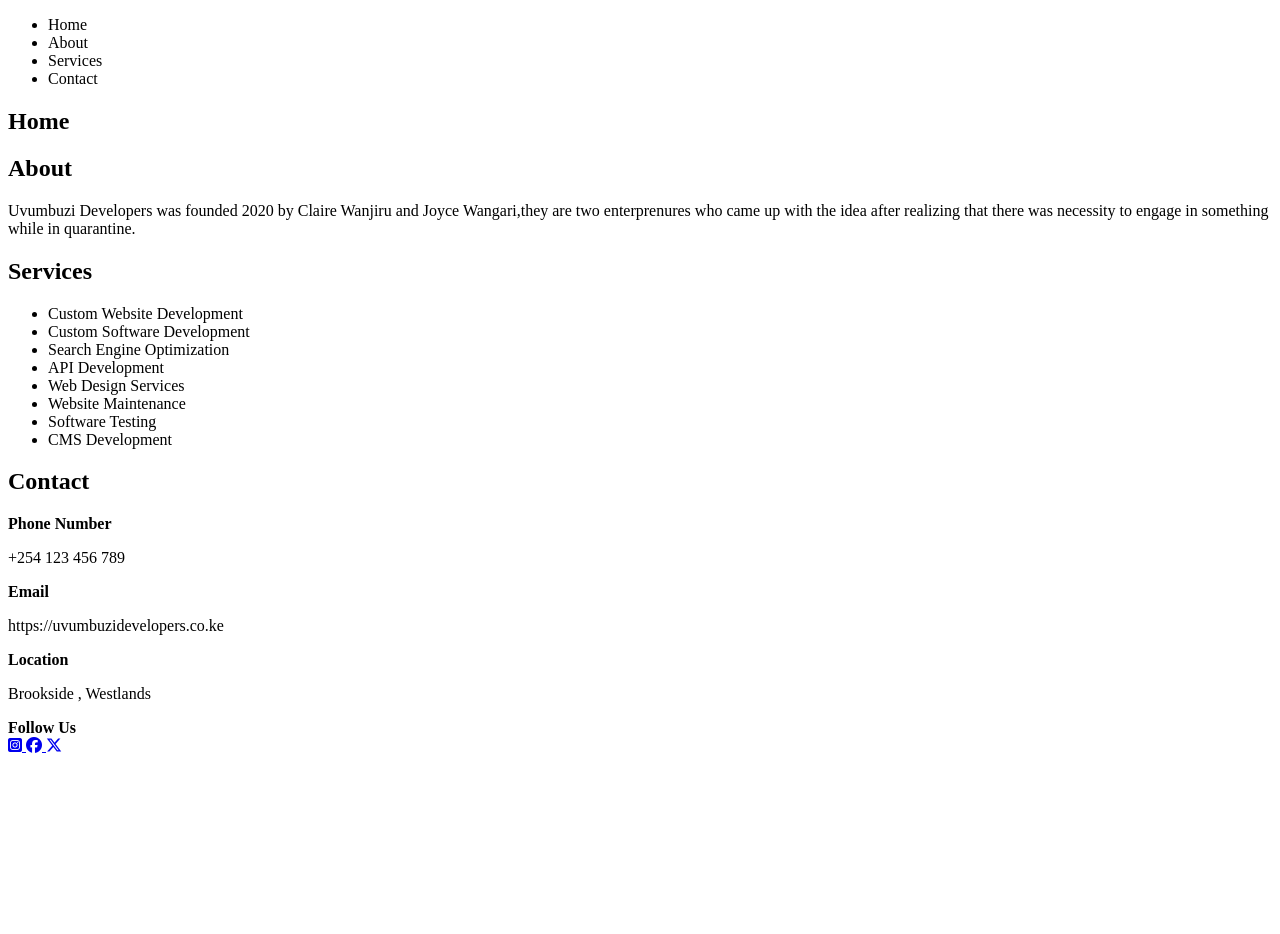
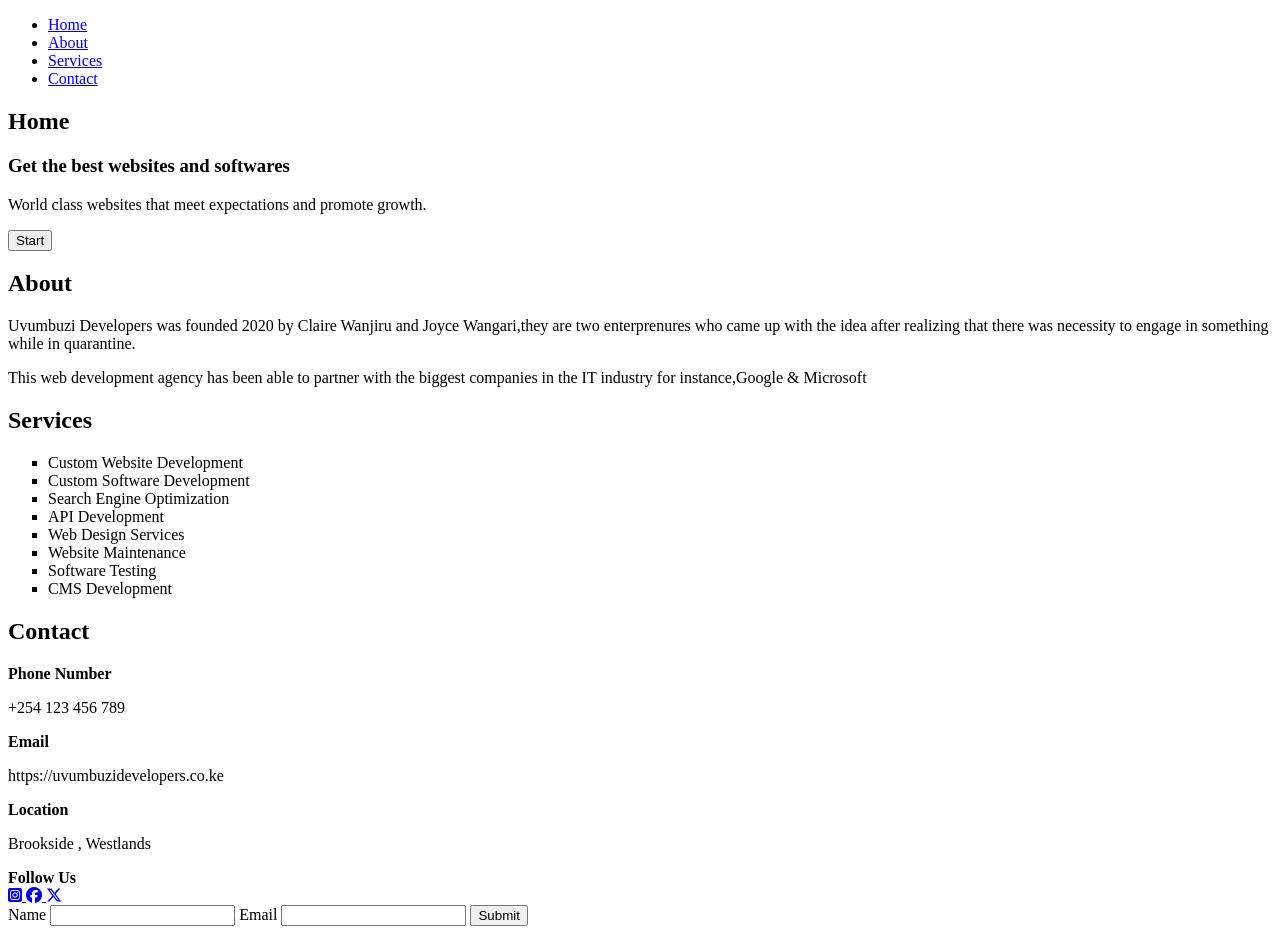
Before and after one commit to clayshwanj/Uvumbuzi-Developers, a plain HTML site: page index.html in a window 1280 px wide. Before the commit the page ends 800 px from the top, so only its background shows below. Drawn offline with Linux system fonts and the light colour scheme.

Commit message:
added contents to the files

```diff
--- a/index.html
+++ b/index.html
@@ -12,15 +12,24 @@
   <body>
     <nav>
       <ul>
-        <li>Home</li>
-        <li>About</li>
-        <li>Services</li>
-        <li>Contact</li>
+        <li><a href="Home">Home</a></li>
+        <li><a href="About">About</a></li>
+        <li><a href="Services">Services</a></li>
+        <li><a href="Contact">Contact</a></li>
       </ul>
     </nav>
+
     <section>
       <h2>Home</h2>
-      <p></p>
+      <section class="hero">
+        <div class="hero_content">
+          <h3 class="hero_title">Get the best websites and softwares</h3>
+          <p>World class websites that meet expectations and promote growth.</p>
+        </div>
+
+        <div>
+          <button>Start</button>
+        </div>
       </section>
 
       <section>
@@ -31,12 +40,16 @@
           realizing that there was necessity to engage in something while in
           quarantine.
         </p>
-      <p></p>
+        <p>
+          This web development agency has been able to partner with the biggest
+          companies in the IT industry for instance,Google & Microsoft
+        </p>
       </section>
 
       <section>
         <h2>Services</h2>
-      <ul>
+        <!-- Added square bullets -->
+        <ul type="square">
           <li>Custom Website Development</li>
           <li>Custom Software Development</li>
           <li>Search Engine Optimization</li>
@@ -47,14 +60,19 @@
           <li>CMS Development</li>
         </ul>
       </section>
+
       <section>
         <h2>Contact</h2>
+
         <strong>Phone Number</strong>
         <p>+254 123 456 789</p>
+
         <strong>Email</strong>
         <p>https://uvumbuzidevelopers.co.ke</p>
+
         <strong>Location</strong>
         <p>Brookside , Westlands</p>
+
         <strong>Follow Us</strong>
 
         <div class="socials">
@@ -71,5 +89,16 @@
           </a>
         </div>
       </section>
+
+      <section>
+        <form>
+          <label for="name">Name</label>
+          <input type="text" name="" id="name" />
+          <label for="email">Email</label>
+          <input type="text" name="" id="email" />
+          <input type="button" value="Submit" id="input" />
+        </form>
+      </section>
+    </section>
   </body>
 </html>
```
Lines whose indentation alone changed are shown as unchanged.
